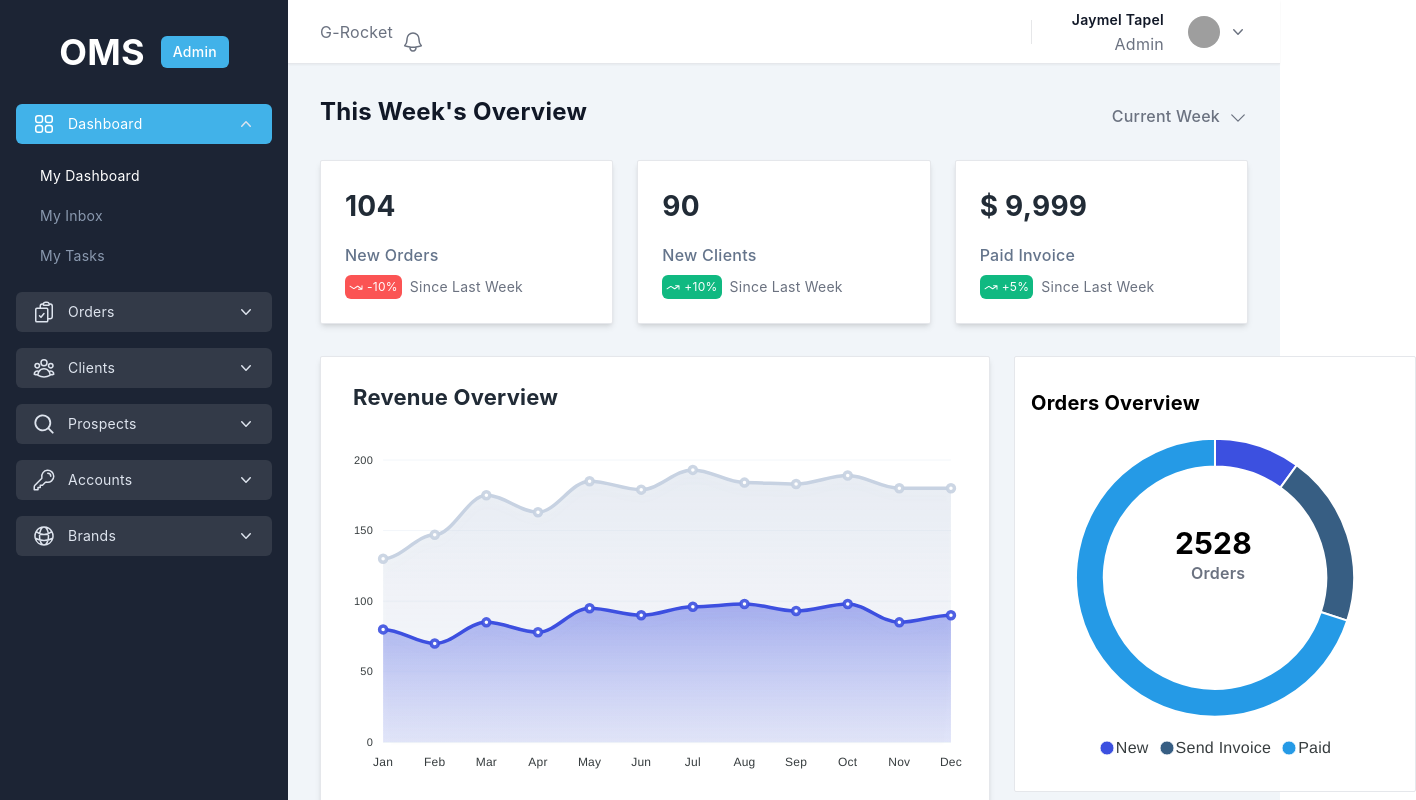
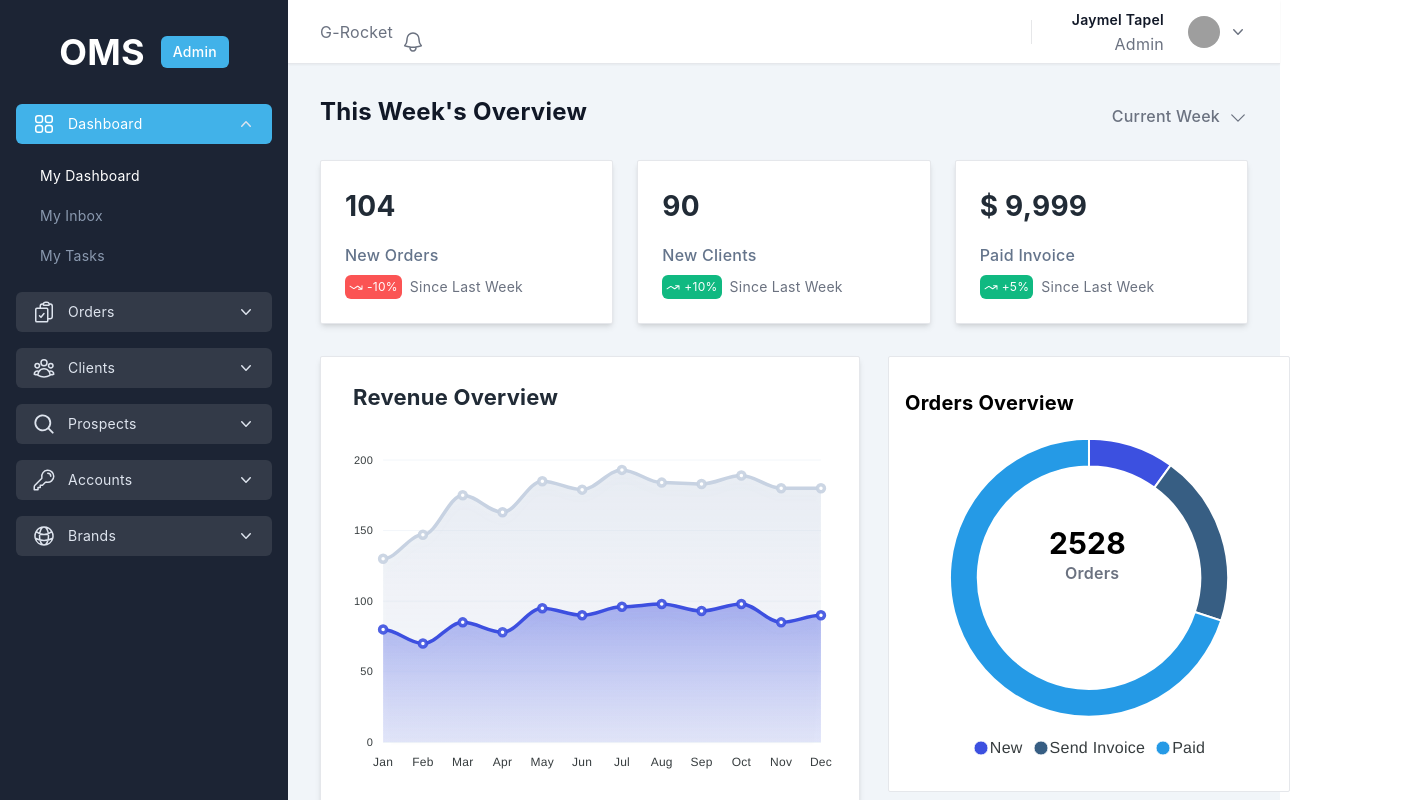
Before and after one commit to jaymel-tapel/grocket-oms-v2, a React (Vite) app: page /dashboard in a window 1280 px wide. Shown: the top 800 px of the page, 1416 px wide, since content can reach past the window. Built offline with nearby package versions, Linux system fonts and the light colour scheme; grey boxes are pictures that could not be loaded.

Commit message:
dashboard updated

```diff
--- a/src/components/dashboard/dashboard/DashboardCircleChart.tsx
+++ b/src/components/dashboard/dashboard/DashboardCircleChart.tsx
@@ -82,11 +82,11 @@ const DashboardCircleChart: React.FC = () => {
       </div>
 
       <div className="mb-2">
-        <div className="absolute ml-40 mt-24 max-md:ml-36 max-md:mt-20">
+        <div className="absolute ml-40 mt-24 max-md:ml-36 max-md:mt-20 2xl:ml-28 2xl:mt-16">
           <p className="font-bold text-3xl text-black">2528</p>
           <p className="ml-4 font-semibold text-base">Orders</p>
         </div>
-        <div id="chartThree" className=" flex">
+        <div id="chartThree" className=" flex 2xl:flex">
           <ReactApexChart
             options={options}
             series={state.series}
--- a/src/pages/dashboard/Dashboard.tsx
+++ b/src/pages/dashboard/Dashboard.tsx
@@ -90,9 +90,8 @@ const Dashboard: React.FC = () => {
       <div className="pb-8">
         <StatsCards stats={dataCards} />
       </div>
-
-      <div className="flex flex-col-2 max-sm:flex-col md:gap-6 2xl:mt-6.5 2xl:gap-6.5">
-        <div className="w-[670px] md:w-[670px] 2xl:w-screen">
+      <div className="flex w-full max-sm:grid max-sm:grid-cols-1 gap-7">
+        <div className="w-3/4 max-sm:w-full">
           <BarLineChart
             chartColors={ColorsChart}
             chartData={dataBar}
@@ -102,10 +101,14 @@ const Dashboard: React.FC = () => {
             chartType="area"
           />
         </div>
-        <div className="">
+        <div className="w-6/12 max-sm:w-full ">
           <DashboardCircleChart />
         </div>
       </div>
+      {/* <div className="flex flex-col-2 max-sm:flex-col md:gap-6 2xl:w-full 2xl:mt-6.5 2xl:gap-6.5">
+        <div className="w-[670px] md:w-[670px] 2xl:w-full"></div>
+        <div className="2xl:w-screen max-lg:gap-2 max-lg:mt-2"></div>
+      </div> */}
       <div className="pt-16">
         <DashboardTable />
       </div>
```
